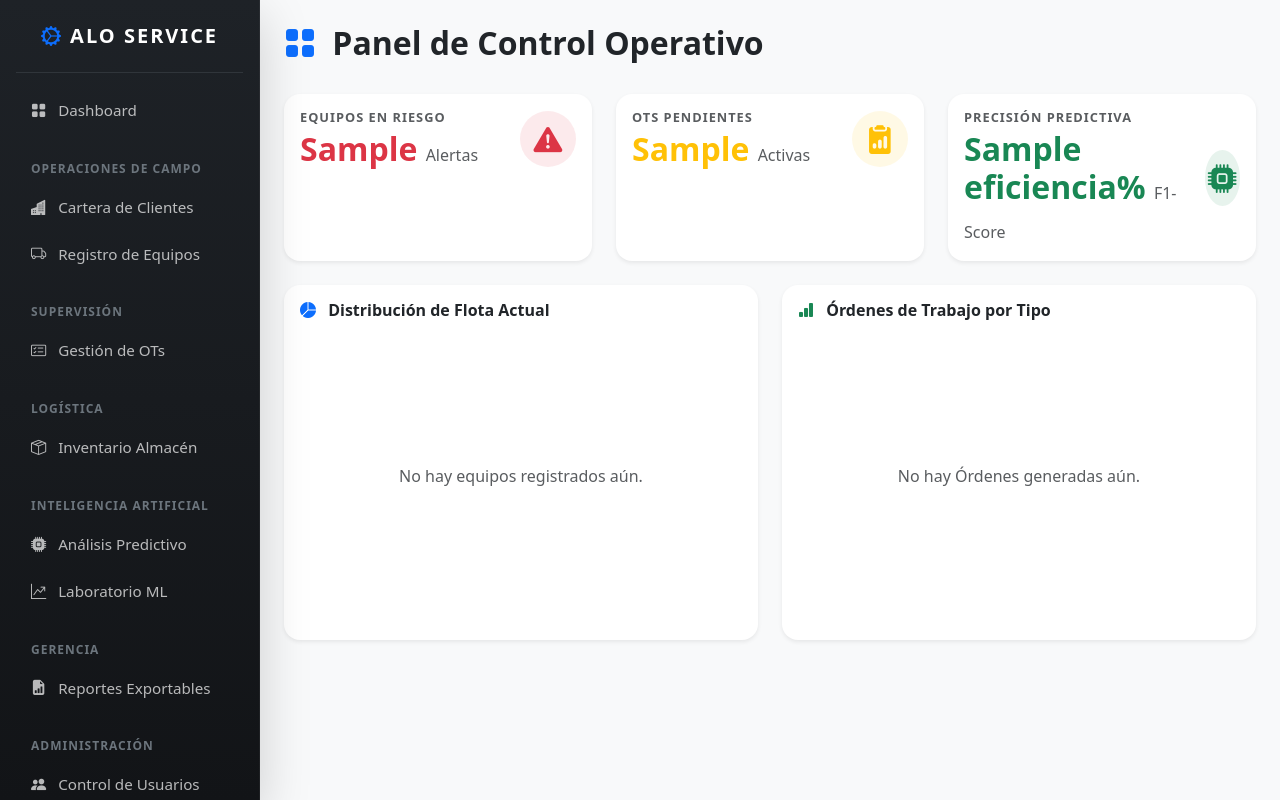
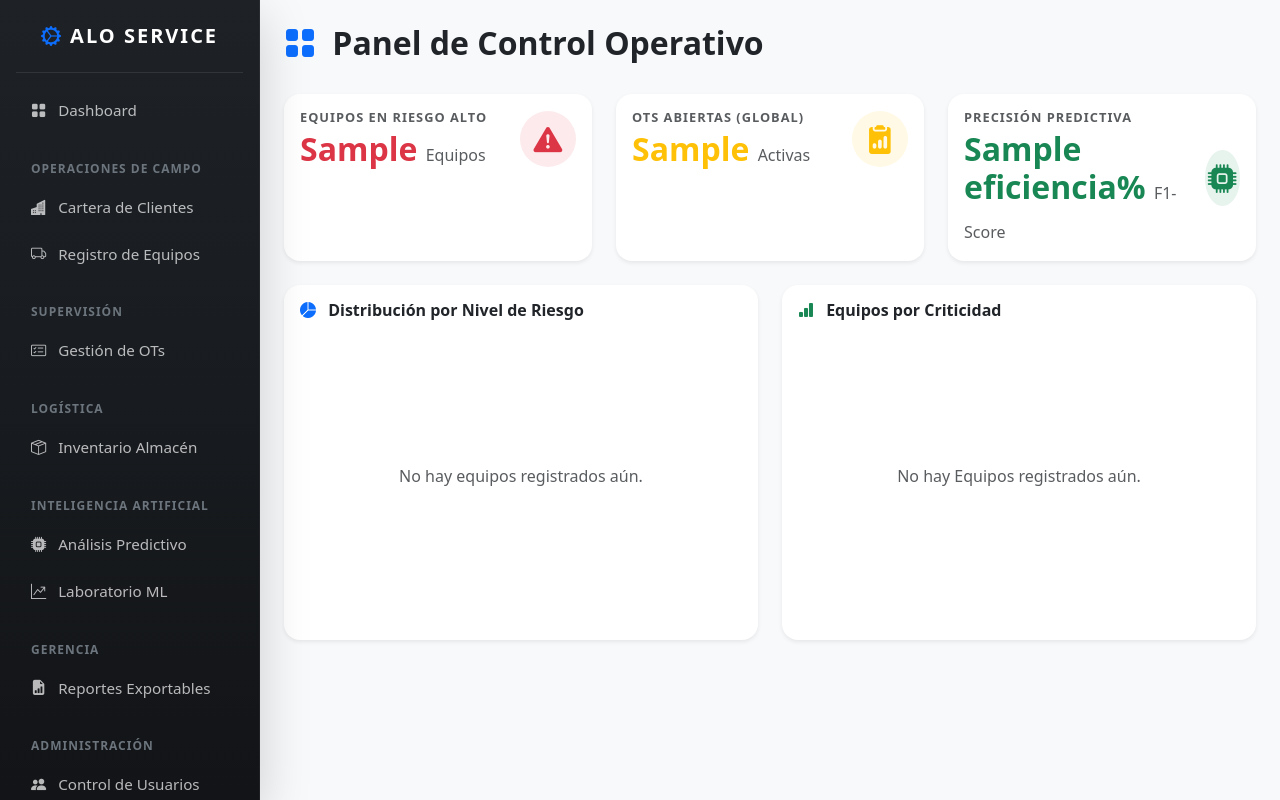
Before and after one commit to CursosProfesionales-DonCat/alo-service-app, a Flask app: template app/views/templates/dashboard.html in a window 1280 px wide. Run offline with Flask 3, Linux system fonts and the light colour scheme; the visitor is signed in with stand-in values (Sample User, id 1); the template is opened without the code that fills it: most values are stand-ins (such as "Sample title", 1, 10 or a date in 2020).

Commit message:
Update dashboard.html

```diff
--- a/app/views/templates/dashboard.html
+++ b/app/views/templates/dashboard.html
@@ -44,8 +44,8 @@
         <div class="card kpi-card shadow-sm h-100 p-3">
             <div class="d-flex justify-content-between align-items-center">
                 <div>
-                    <h6 class="text-muted text-uppercase fw-bold mb-1" style="font-size: 0.8rem; letter-spacing: 1px;">Equipos en Riesgo</h6>
-                    <h2 class="mb-0 text-danger fw-bold">{{ equipos_riesgo }} <span class="fs-6 text-muted fw-normal">Alertas</span></h2>
+                    <h6 class="text-muted text-uppercase fw-bold mb-1" style="font-size: 0.8rem; letter-spacing: 1px;">Equipos en Riesgo ALTO</h6>
+                    <h2 class="mb-0 text-danger fw-bold">{{ equipos_riesgo }} <span class="fs-6 text-muted fw-normal">Equipos</span></h2>
                 </div>
                 <div class="icon-circle bg-danger bg-opacity-10 text-danger">
                     <i class="bi bi-exclamation-triangle-fill"></i>
@@ -57,7 +57,7 @@
         <div class="card kpi-card shadow-sm h-100 p-3">
             <div class="d-flex justify-content-between align-items-center">
                 <div>
-                    <h6 class="text-muted text-uppercase fw-bold mb-1" style="font-size: 0.8rem; letter-spacing: 1px;">OTs Pendientes</h6>
+                    <h6 class="text-muted text-uppercase fw-bold mb-1" style="font-size: 0.8rem; letter-spacing: 1px;">OTs Abiertas (Global)</h6>
                     <h2 class="mb-0 text-warning fw-bold">{{ ot_pendientes }} <span class="fs-6 text-muted fw-normal">Activas</span></h2>
                 </div>
                 <div class="icon-circle bg-warning bg-opacity-10 text-warning">
@@ -85,7 +85,7 @@
     <div class="col-md-6 mb-4">
         <div class="card kpi-card shadow-sm h-100">
             <div class="card-body">
-                <h6 class="fw-bold text-dark mb-4"><i class="bi bi-pie-chart-fill text-primary me-2"></i> Distribución de Flota Actual</h6>
+                <h6 class="fw-bold text-dark mb-4"><i class="bi bi-pie-chart-fill text-primary me-2"></i> Distribución por Nivel de Riesgo</h6>
                 <div class="chart-container">
                     <canvas id="graficoFlota"></canvas>
                 </div>
@@ -96,7 +96,7 @@
     <div class="col-md-6 mb-4">
         <div class="card kpi-card shadow-sm h-100">
             <div class="card-body">
-                <h6 class="fw-bold text-dark mb-4"><i class="bi bi-bar-chart-fill text-success me-2"></i> Órdenes de Trabajo por Tipo</h6>
+                <h6 class="fw-bold text-dark mb-4"><i class="bi bi-bar-chart-fill text-success me-2"></i> Equipos por Criticidad</h6>
                 <div class="chart-container">
                     <canvas id="graficoOTs"></canvas>
                 </div>
@@ -117,7 +117,7 @@
     const dataOTs = {{ data_ots | tojson | safe }};
 
     // Paleta de colores moderna (estilo Tailwind CSS)
-    const coloresFlota = ['#10b981', '#f59e0b', '#ef4444', '#3b82f6'];
+    const coloresFlota = ['#ef4444', '#f59e0b', '#10b981', '#3b82f6'];
     const colorBarras = '#3b82f6'; // Azul moderno
 
     // Inicializar Gráfico 1 (Dona delgada)
@@ -155,7 +155,7 @@
             data: {
                 labels: labelsOTs,
                 datasets: [{
-                    label: 'Cantidad de OTs',
+                    label: 'Cantidad de Equipos',
                     data: dataOTs,
                     backgroundColor: colorBarras,
                     borderRadius: 8, // Barras con puntas redondeadas
@@ -181,7 +181,7 @@
             }
         });
     } else {
-        document.getElementById('graficoOTs').outerHTML = "<div class='d-flex h-100 justify-content-center align-items-center text-muted'><p>No hay Órdenes generadas aún.</p></div>";
+        document.getElementById('graficoOTs').outerHTML = "<div class='d-flex h-100 justify-content-center align-items-center text-muted'><p>No hay Equipos registrados aún.</p></div>";
     }
 </script>
 {% endblock %}
```
